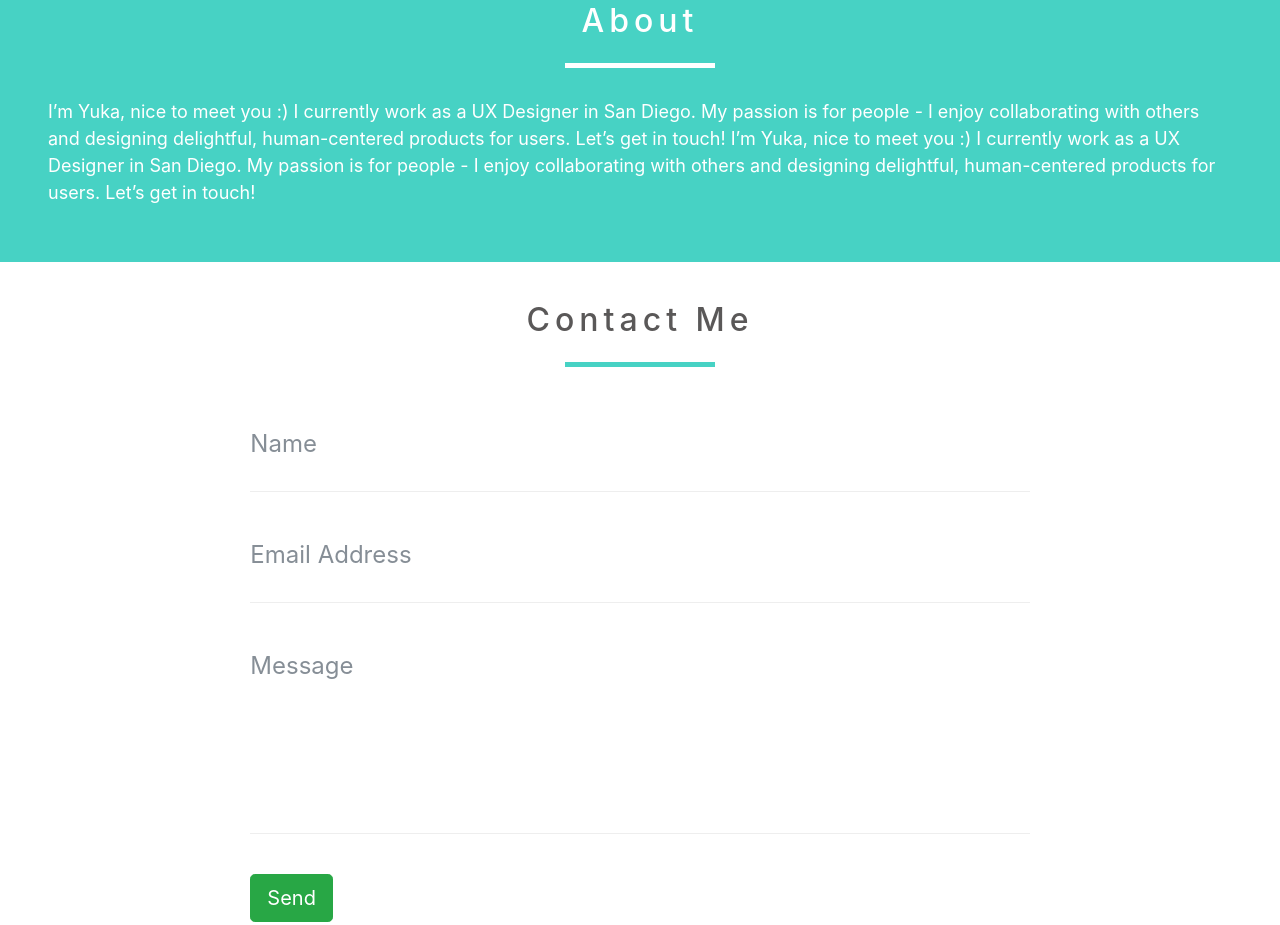
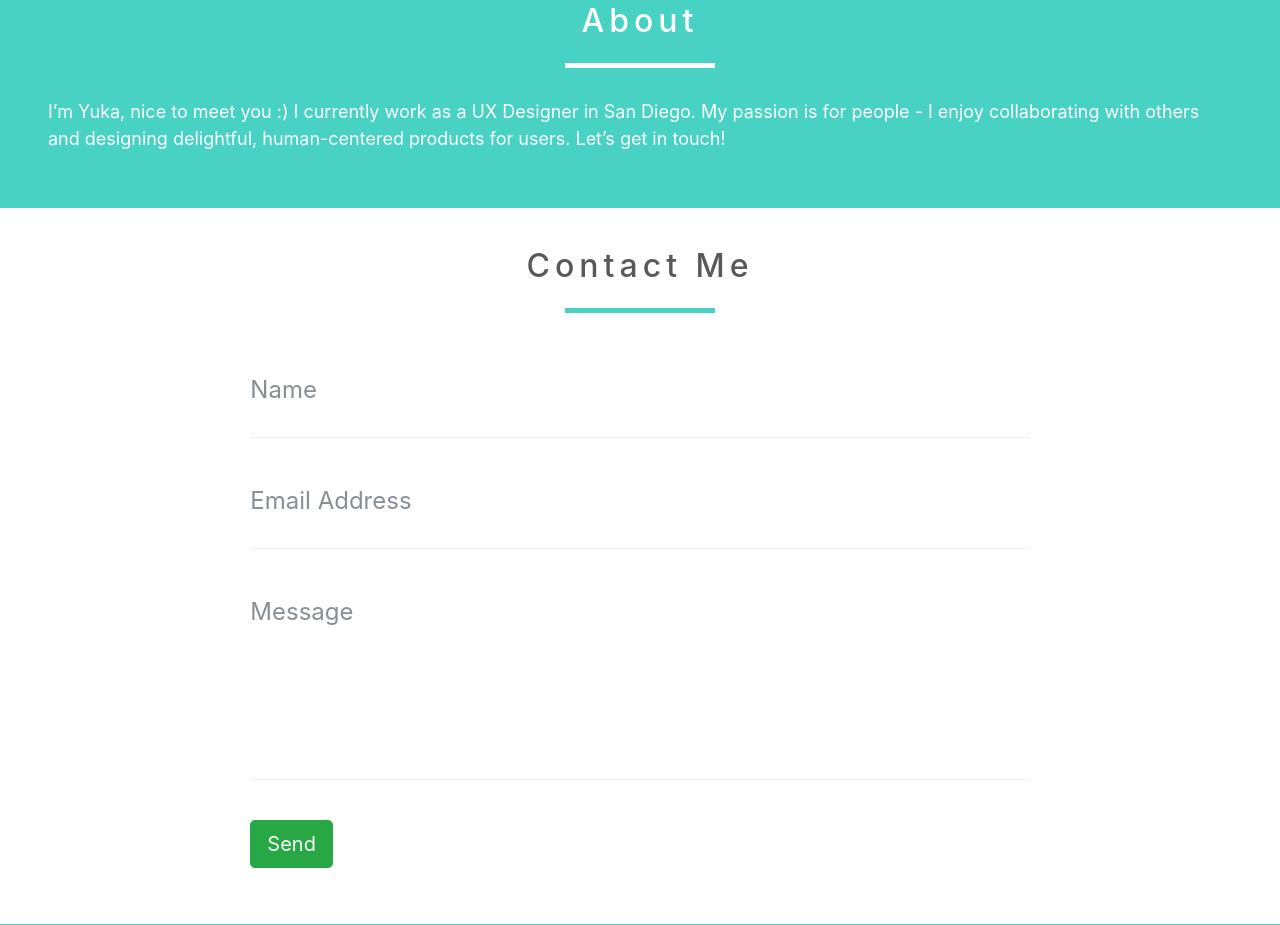
Before and after one commit to okiyuki/portfolio, a website with bundled scripts: page index.html in a window 1280 px wide. Shown: the part 1035-1960 px from the top of the page. Built offline with nearby package versions, Linux system fonts and the light colour scheme; a web font is replaced by a local one.

Commit message:
Update index.html

```diff
--- a/index.html
+++ b/index.html
@@ -165,7 +165,6 @@
         <div class="row">
           <div class="col-lg-12 ml-auto">
             <p>  I’m Yuka, nice to meet you :) I currently work as a UX Designer in San Diego. My passion is for people - I enjoy collaborating with others and designing delightful, human-centered products for users. Let’s get in touch!
-            <span class="skills">I’m Yuka, nice to meet you :) I currently work as a UX Designer in San Diego. My passion is for people - I enjoy collaborating with others and designing delightful, human-centered products for users. Let’s get in touch!</span>
           </div>
         </div>
       </div>
```
